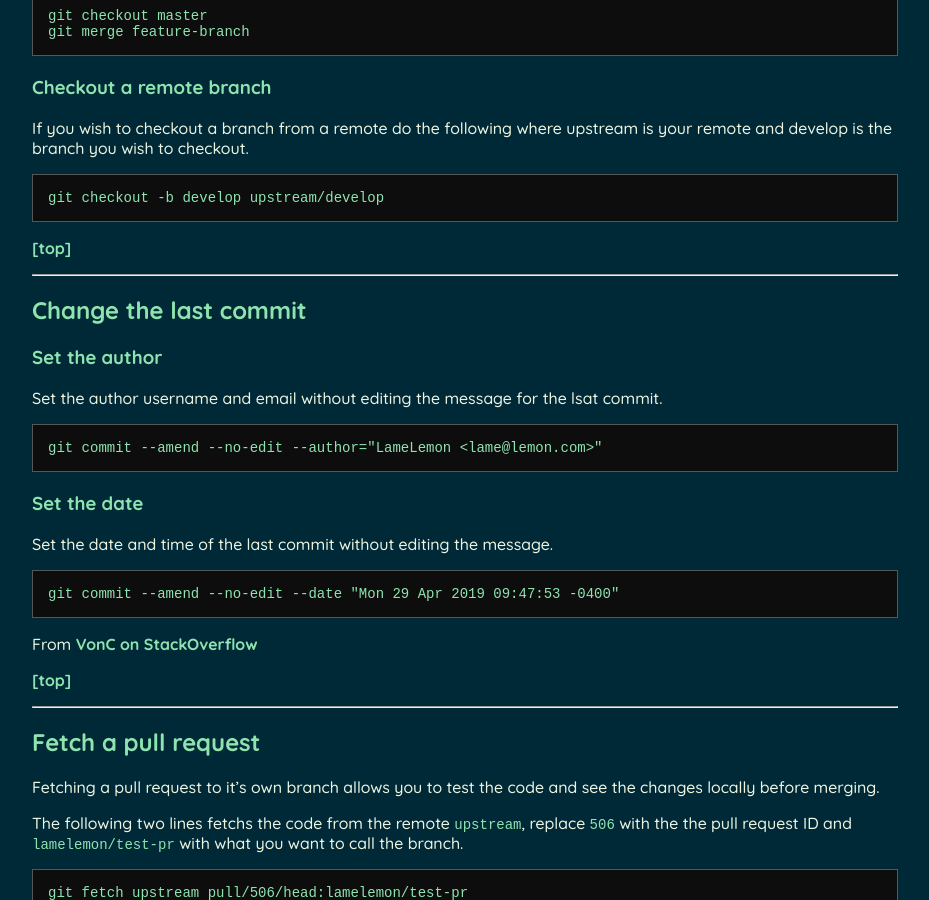
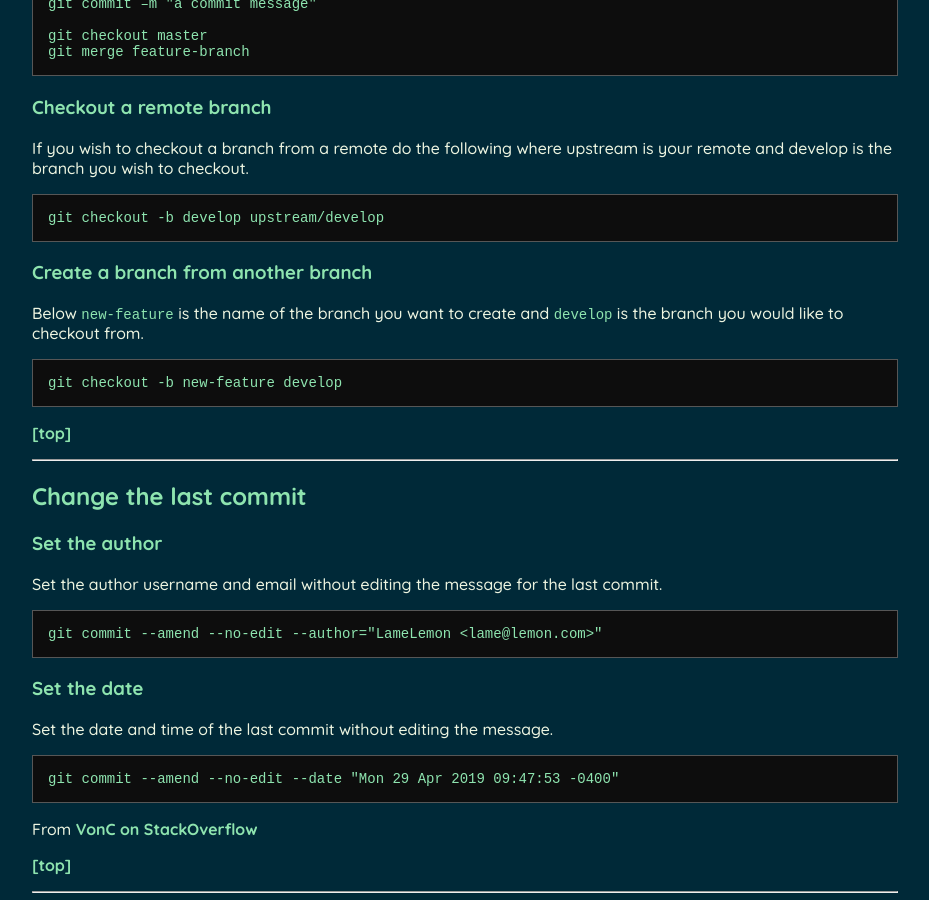
Before and after one commit to PeskyPotato/lamelemon.github.io, a Jekyll site: the page built from _posts/posts/2019-05-01-git-commands.md, in a window 1280 px wide and 900 px high, scrolled down 1338 px. Shown: the whole window, without its empty margins (175-1104 px from the left). Built offline with Jekyll 4.4.1, drawn with Linux system fonts in a browser that asks for light colours; some of the changed text lies outside the part shown.

Commit message:
[git-commands] added create branch from another branch

````diff
--- a/_posts/posts/2019-05-01-git-commands.md
+++ b/_posts/posts/2019-05-01-git-commands.md
@@ -20,6 +20,7 @@ These are a few git commands that I refer to from time to time when I need a rem
 - [Add co-authors to a commit](#add-co-authors-to-a-commit-)
 - [Branching with Git](#branching-with-git)
     - [Checkout a remote branch](#checkout-a-remote-branch)
+    - [Create a branch from another branch](#create-a-branch-from-another-branch)
 - [Change the last commit](#change-the-last-commit)
     - [Set the author](#set-the-author)
     - [Set the date](#set-the-date-)
@@ -66,13 +67,19 @@ If you wish to checkout a branch from a remote do the following where upstream i
 git checkout -b develop upstream/develop
 ```
 
+### Create a branch from another branch
+Below `new-feature` is the name of the branch you want to create and `develop` is the branch you would like to checkout from.
+```
+git checkout -b new-feature develop
+```
+
 [[top]](#introduction)
 
 ---
 ## Change the last commit
 
 ### Set the author
-Set the author username and email without editing the message for the lsat commit.
+Set the author username and email without editing the message for the last commit.
 ```
 git commit --amend --no-edit --author="LameLemon <lame@lemon.com>"
 ```
````
